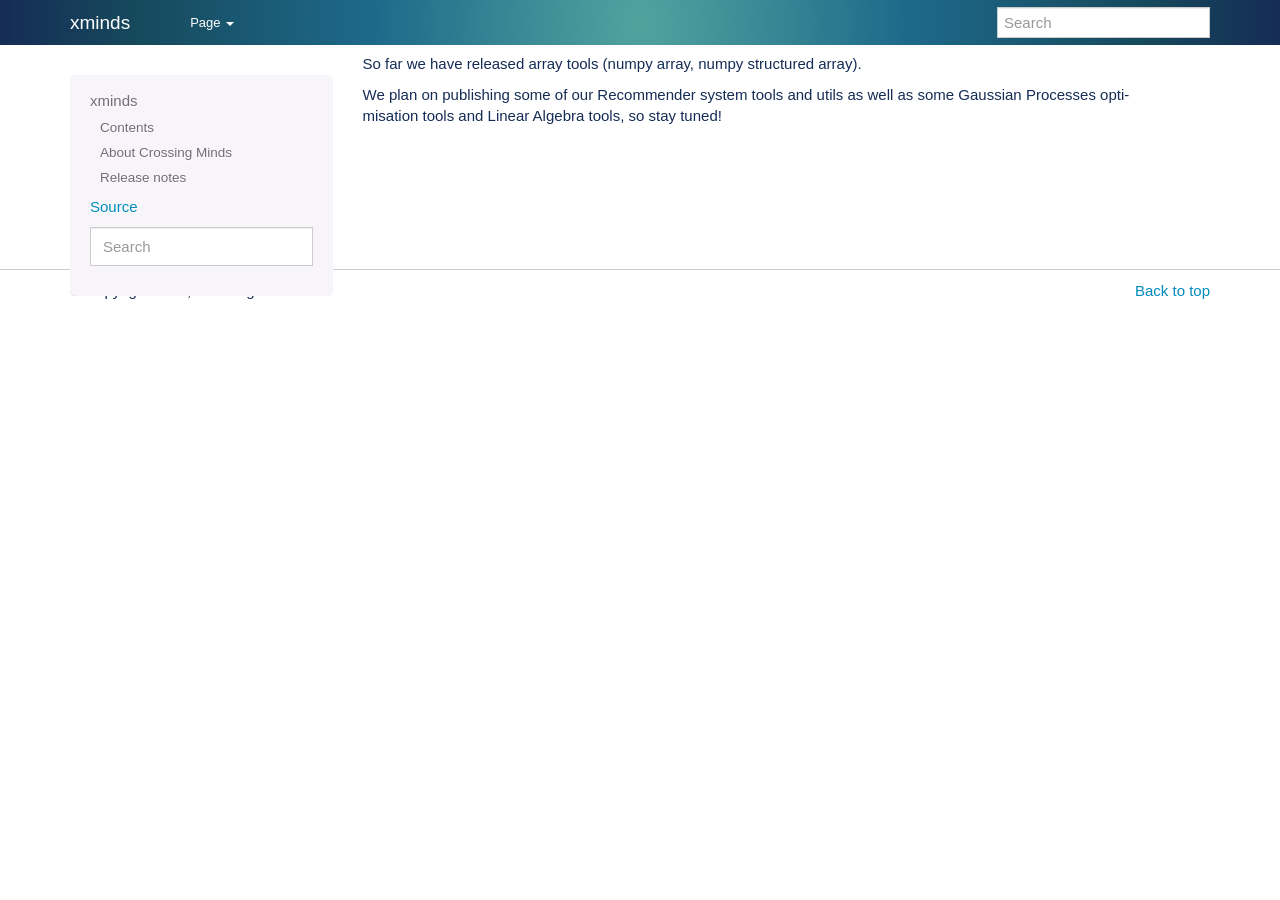
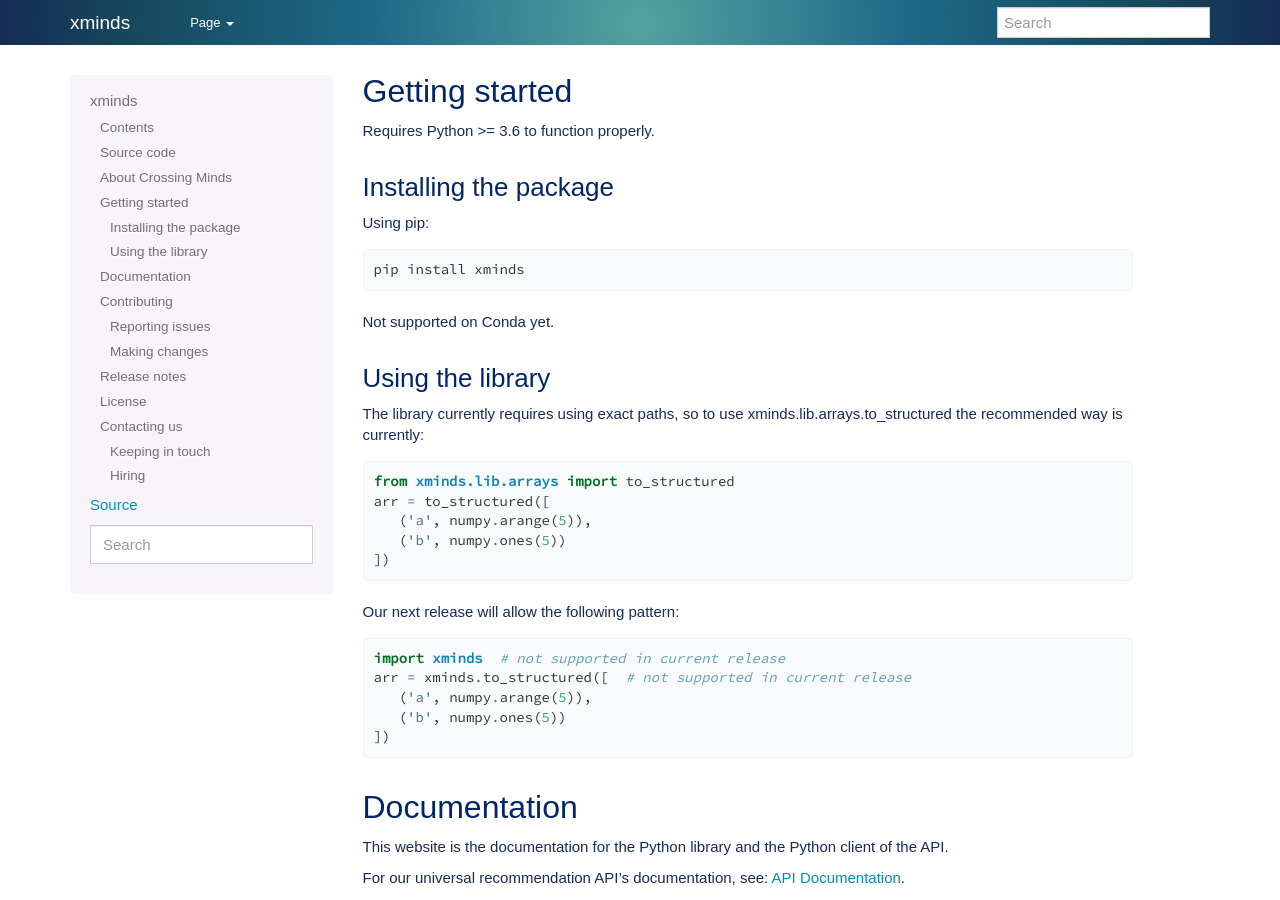
Before and after one commit to Crossing-Minds/xminds-python, a Sphinx documentation site: the page built from docs/source/index.rst, in a window 1280 px wide and 900 px high, scrolled down 610 px. Built offline with Sphinx 7.4.7, drawn with Linux system fonts in a browser that asks for light colours; before the commit the page ends 922 px from its top, so only the background shows below that; some of the changed text lies outside the part shown.

Commit message:
Updates README

```diff
--- /dev/null
+++ b/README.rst
@@ -0,0 +1,6 @@
+See our `readthedocs`_ for the Python Data Science library documentation.
+
+See the `API Documentation`_ for the Crossing Minds universal recommendation API documentation.
+
+.. _readthedocs: https://xminds.readthedocs.io/en/latest/
+.. _API Documentation: https://docs.api.crossingminds.com/
--- a/docs/source/index.rst
+++ b/docs/source/index.rst
@@ -18,6 +16,11 @@ Contents
    xminds.lib
 
 
+Source code
+-----------
+
+See our `GitHub repository <https://github.com/Crossing-Minds/xminds-python>`_ for the source code.
+
 
 About Crossing Minds
 --------------------
@@ -27,9 +30,136 @@ Along the way, we developed some useful and efficient tools for general Machine
 
 Please visit `our website <https://crossingminds.com/>`_ if you want to learn more!
 
+Getting started
+---------------
+
+Requires Python >= 3.6 to function properly.
+
+Installing the package
+~~~~~~~~~~~~~~~~~~~~~~
+
+Using pip:
+
+.. code:: sh
+
+   pip install xminds
+
+Not supported on Conda yet.
+
+Using the library
+~~~~~~~~~~~~~~~~~
+
+The library currently requires using exact paths, so to use xminds.lib.arrays.to_structured the recommended way is currently:
+
+.. code:: python
+
+   from xminds.lib.arrays import to_structured
+   arr = to_structured([
+      ('a', numpy.arange(5)),
+      ('b', numpy.ones(5))
+   ])
+
+Our next release will allow the following pattern:
+
+.. code:: python
+
+   import xminds  # not supported in current release
+   arr = xminds.to_structured([  # not supported in current release
+      ('a', numpy.arange(5)),
+      ('b', numpy.ones(5))
+   ])
+
+Documentation
+-------------
+
+This website is the documentation for the Python library and the Python client of the API.
+
+For our universal recommendation API’s documentation, see: `API
+Documentation`_.
+
+Contributing
+------------
+
+Any contributions are *greatly appreciated*!
+
+Reporting issues
+~~~~~~~~~~~~~~~~
+
+Please open an issue on the GitHub repository, `here`_. Such issues are
+extremely valuable to us.
+
+Making changes
+~~~~~~~~~~~~~~
+
+If you like what we do and would like to improve it, feel free to
+contribute.
+
+1. Clone the repository:
+
+.. code:: sh
+
+     git clone https://github.com/Crossing-Minds/xminds-python.git
+
+2. Install prerequisites:
+
+.. code:: sh
+
+   pip install -r requirements.txt
+
+3. Create a branch and make additions / changes there
+4. Open a Pull Request on GitHub from your branch to master
+
+
 Release notes
 -------------
 
 So far we have released array tools (numpy array, numpy structured array).
 
 We plan on publishing some of our Recommender system tools and utils as well as some Gaussian Processes optimisation tools and Linear Algebra tools, so stay tuned!
+
+
+License
+-------
+
+Our tools are licensed under the MIT License. See `License`_ for more
+detail.
+
+Contacting us
+-------------
+
+For code-related issues, please open issues on the GitHub repository.
+
+To request new features or functions, you may also open an issue on the
+GitHub repository.
+
+You can also write to us at contact [at] crossingminds.com for business
+/ hiring.
+
+Keeping in touch
+~~~~~~~~~~~~~~~~
+
+Follow us on `Twitter`_, `LinkedIn`_. We also organize meetups (remote
+at the moment, in person once it’s safe to do so again), so follow us on
+`meetup`_!
+
+Hiring
+~~~~~~
+
+We are always looking for great talent! You can check out our
+`LinkedIn`_ and `AngeList`_ pages for openings, or contact us directly
+at contact [at] crossingminds.com for spontaneous candidatures.
+
+
+.. _License: License
+
+.. _our website: https://crossingminds.com/
+.. _readthedocs: https://xminds.readthedocs.io/en/latest/
+.. _API Documentation: https://docs.api.crossingminds.com/
+.. _Twitter: https://twitter.com/crossing_minds
+.. _LinkedIn: https://www.linkedin.com/company/crossing-minds/
+.. _meetup: https://www.meetup.com/Events-at-Crossing-Minds/
+.. _AngeList: https://angel.co/company/crossing-minds
+.. _here: https://github.com/Crossing-Minds/xminds-python/issues
+
+.. |Crossing Minds| image:: https://static.crossingminds.com/img/logo.png
+   :target: https://crossingminds.com
```
Also changed, not shown: other parts of docs/source/index.rst (+0 -2 lines), README.md (deleted, +0 -24 lines).
